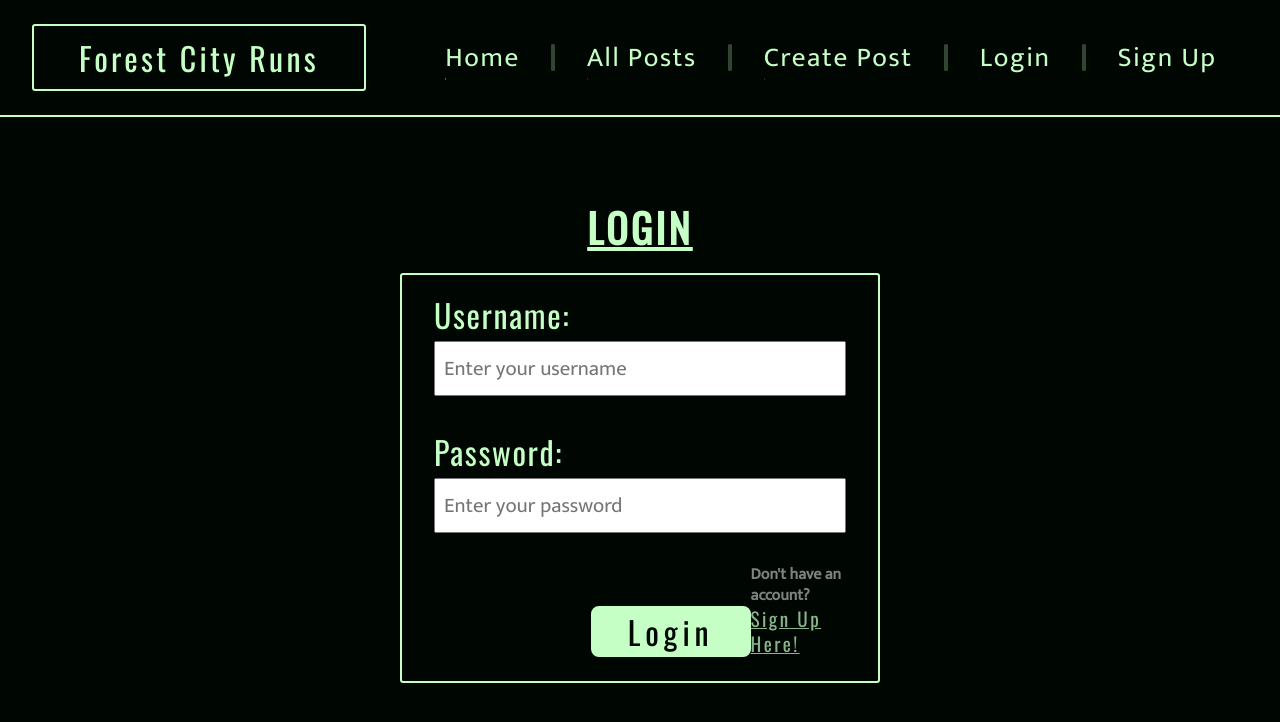
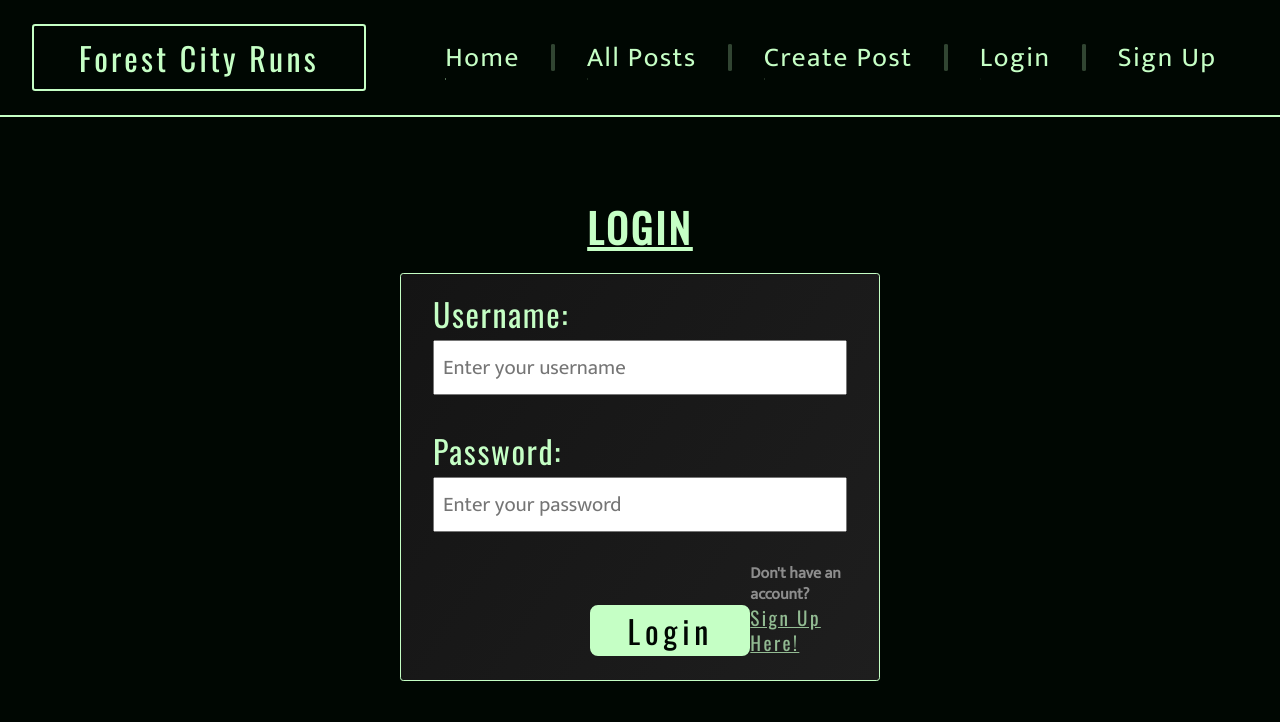
Before and after one commit to J-Whisler/forest-city-runs, a React (Create React App) app in the folder client/: page /login in a window 1280 px wide. Shown: the top 722 px of the page. Built offline with nearby package versions, Linux system fonts and the light colour scheme; no server answers.

Commit message:
minor styling changes to post card component and sign up and login forms

```diff
--- a/client/src/components/PostCard/PostCard.scss
+++ b/client/src/components/PostCard/PostCard.scss
@@ -8,8 +8,8 @@
     flex-direction: column;
     padding: 1rem;
     margin-bottom: 1rem;
-    background: rgb(34,34,34);
-            background: linear-gradient(124deg, rgb(20, 20, 20) 0%, rgb(30, 30, 30) 100%);
+    background: $primary-color;
+    background: linear-gradient(124deg, rgb(20, 20, 20) 0%, rgb(30, 30, 30) 100%);
     transition: all 0.3s ease-in-out;
     .postCard__body {
         cursor: pointer;
--- a/client/src/pages/Login/Login.scss
+++ b/client/src/pages/Login/Login.scss
@@ -17,11 +17,13 @@
         margin-bottom: 1rem;
     }
     .login__formContainer {
-        border: 2px solid $secondary-color;
+        border: 1px solid $secondary-color;
         border-radius: 0.2rem;
         padding: 1rem 2rem;
         display: flex;
         flex-direction: column;
+        background: $primary-color;
+        background: linear-gradient(124deg, rgb(20, 20, 20) 0%, rgb(30, 30, 30) 100%);
         label {
             color: $secondary-color;
             font-family: $accent-font;
--- a/client/src/pages/Signup/Signup.scss
+++ b/client/src/pages/Signup/Signup.scss
@@ -22,6 +22,8 @@
         padding: 1rem 2rem;
         display: flex;
         flex-direction: column;
+        background: $primary-color;
+        background: linear-gradient(124deg, rgb(20, 20, 20) 0%, rgb(30, 30, 30) 100%);
         label {
             color: $secondary-color;
             font-family: $accent-font;
```
